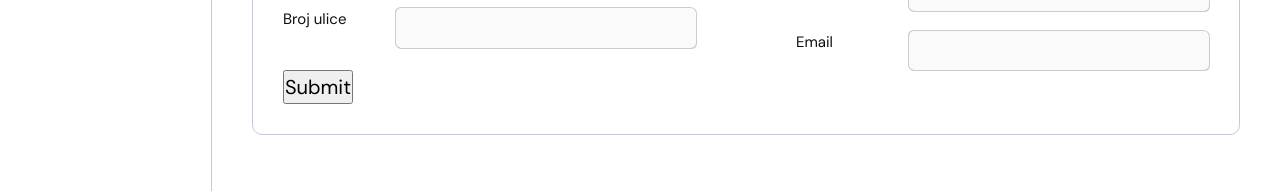
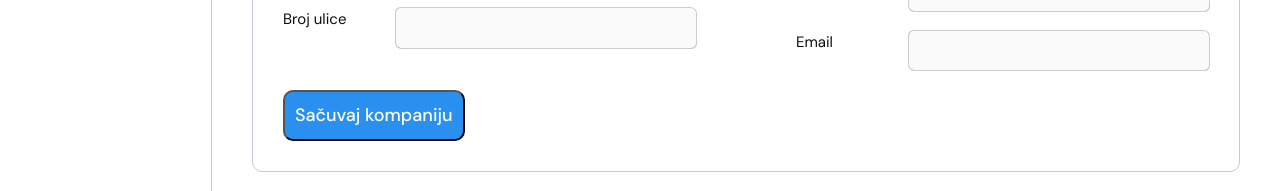
Before and after one commit to amerrika/form-filler-frontend, a Vue app: page /collections/companies/new in a window 1280 px wide. Shown: the part 582-773 px from the top of the page. Built offline with nearby package versions, Linux system fonts and the light colour scheme; no server answers.

Commit message:
feat: add utilities to submit button

```diff
--- a/src/components/NewCompanyForm.vue
+++ b/src/components/NewCompanyForm.vue
@@ -69,7 +69,7 @@
         />
       </div>
     </div>
-    <div class="even-columns mb-start-4 g-10">
+    <div class="even-columns mb-4 g-10">
       <!-- Grouping of Inputs-->
       <div>
         <SectionTitle
@@ -139,7 +139,12 @@
       </div>
     </div>
     <div>
-      <button type="submit">Submit</button>
+      <button
+        class="new-company-form__btn-submit p-2 fs-500 fw-500 bg-primary-blue br-10 txt-neutral-100"
+        type="submit"
+      >
+        Sačuvaj kompaniju
+      </button>
     </div>
   </form>
 </template>
@@ -313,11 +318,12 @@ export default {
       // Validate phone
       if (
         !this.newCompany.companyContact.phone.trim() ||
-        !/^\+?\d{1,4}([-.\s]?\d{1,3}){2,3}$/.test(this.newCompany.companyContact.phone)
+        !/^\+?\d{1,4}([-.\s]?\d{1,3}){2,3}$/.test(
+          this.newCompany.companyContact.phone
+        )
       ) {
         this.isInvalid.phone = true;
-        this.errorMessages.phone =
-          "Broj telefona je obavezan.";
+        this.errorMessages.phone = "Broj telefona je obavezan.";
       } else {
         this.isInvalid.phone = false;
       }
```
